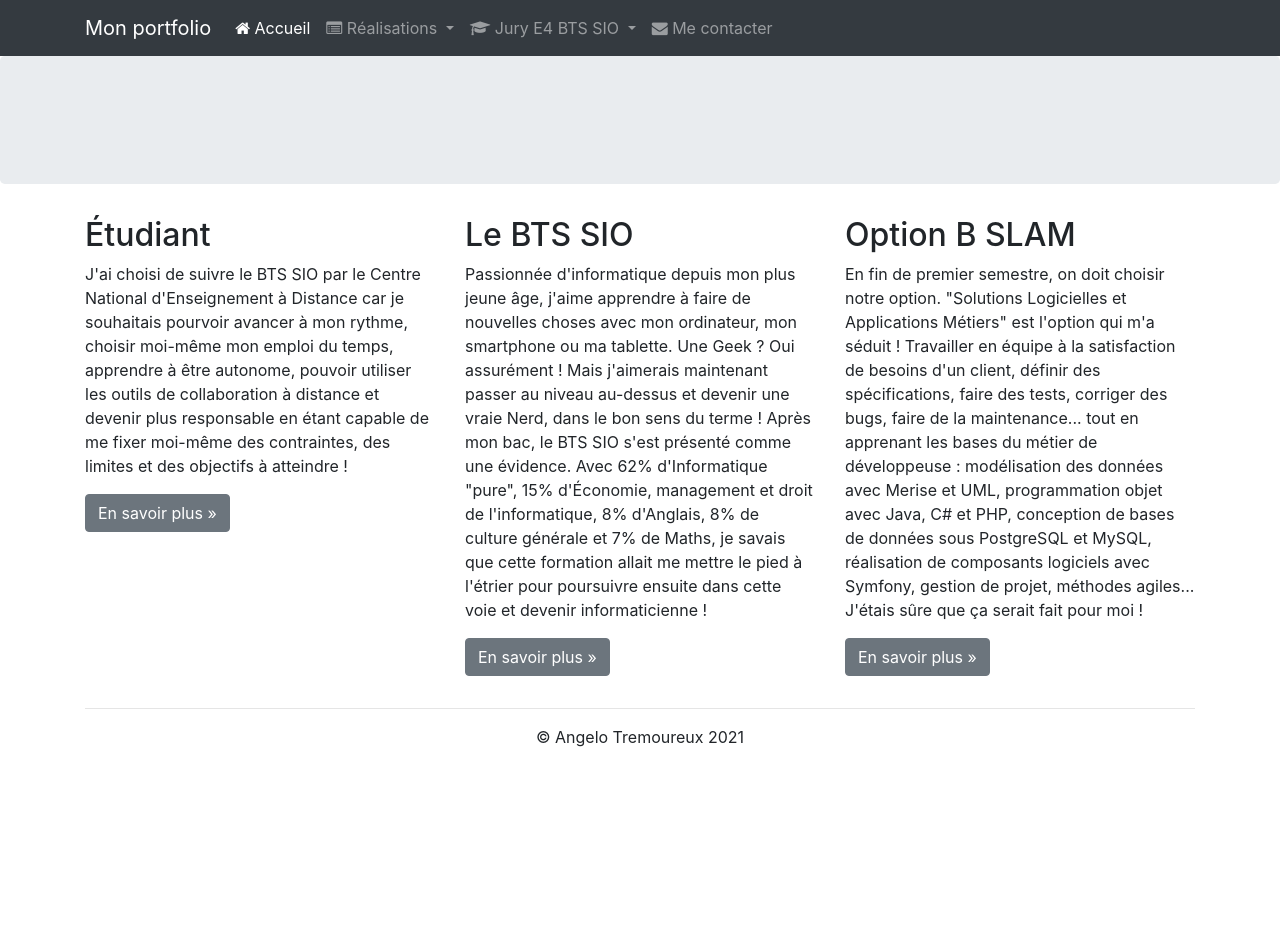
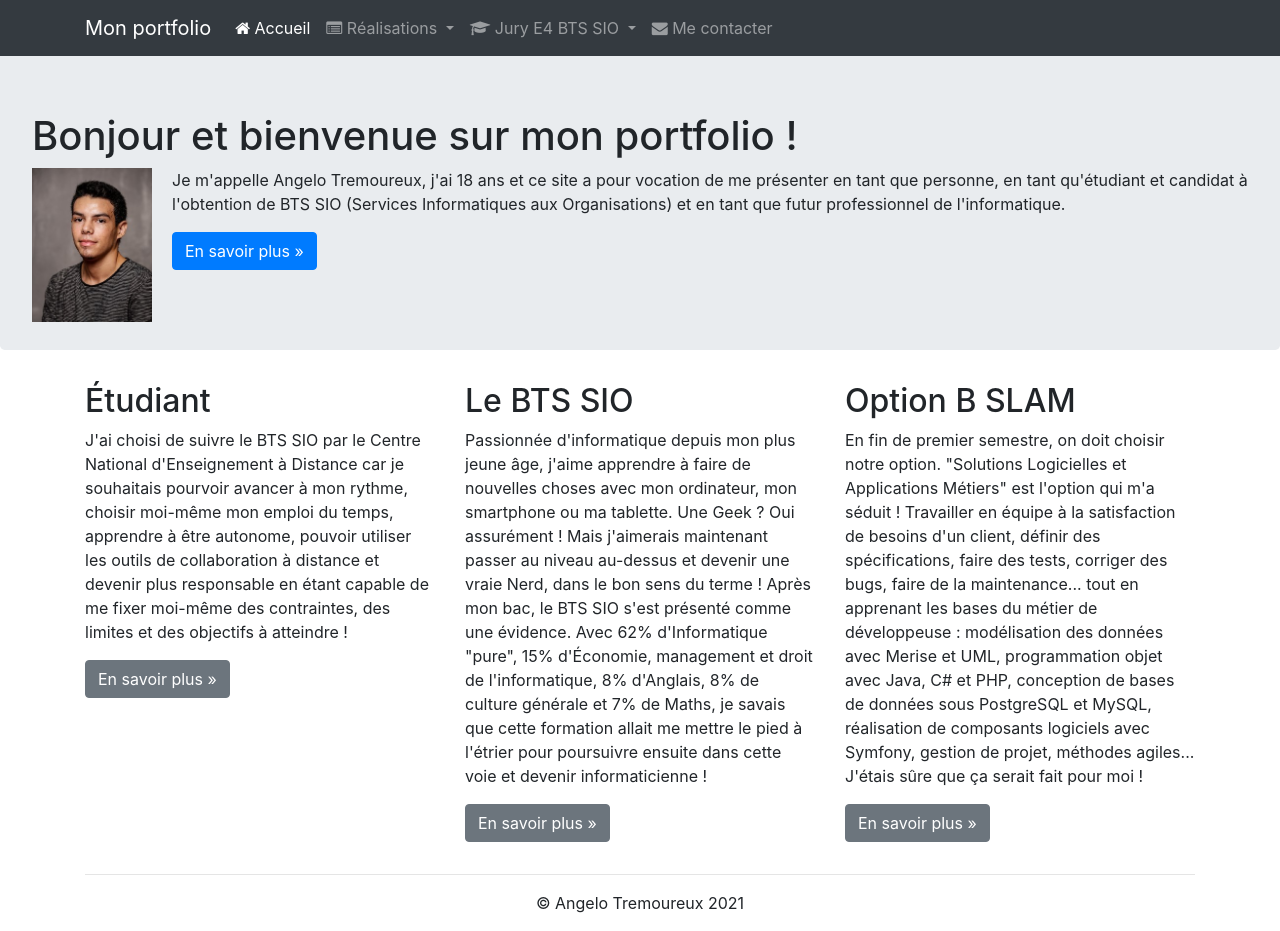
Before and after one commit to AngeloTmx/angelotmx.github.io, a plain HTML site: page index.html in a window 1280 px wide. Before the commit the page ends 800 px from the top, so only its background shows below. Drawn offline with nearby package versions, Linux system fonts and the light colour scheme.

Commit message:
Ajout d'une description et une image de profile Task #6 - Ajout d'une description

```diff
--- a/index.html
+++ b/index.html
@@ -13,6 +13,7 @@
         <script src="https://cdn.jsdelivr.net/npm/bootstrap@4.6.0/dist/js/bootstrap.bundle.min.js" integrity="sha384-Piv4xVNRyMGpqkS2by6br4gNJ7DXjqk09RmUpJ8jgGtD7zP9yug3goQfGII0yAns" crossorigin="anonymous"></script>
         <link href="https://maxcdn.bootstrapcdn.com/font-awesome/4.7.0/css/font-awesome.min.css" rel="stylesheet">
         <title>Portfolio d'Angelo Tremoureux (BTS SIO 2021)</title>
+        <link href="style.css" rel="stylesheet" type="text/css"/>
     </head>
     <body>
         <nav class="navbar navbar-dark bg-dark fixed-top navbar-expand-md">
@@ -119,11 +120,23 @@
             </div>
             <!-- Navbar content -->
         </nav>
-
-        <h1>Bonjour et bienvenue sur mon portfolio !</h1>
+        <br/><br/>
 
 
-        <div class="jumbotron"></div> <!-- Emplacement pour le contenu principal de la page -->
+
+        <div class="jumbotron">
+            <h1>Bonjour et bienvenue sur mon portfolio !</h1>
+            <img id="photo" src="images/AngeloTremoureux.jpg" alt="Photo"/>
+            <p id="info">
+                Je m'appelle Angelo Tremoureux, j'ai 18 ans et ce site a pour vocation de me présenter en tant que personne, en tant qu'étudiant
+                et candidat à l'obtention de BTS SIO (Services Informatiques aux Organisations) et en tant
+                que futur professionnel de l'informatique.
+            </p>
+            <p>
+                <a class="btn btn-primary" href="https://github.com/AngeloTremoureux/angelotremoureux.github.io" target="_blank" role="button">En savoir plus »</a>
+            </p>
+
+        </div> <!-- Emplacement pour le contenu principal de la page -->
         <footer>
             <div class="container">
                 <div class="row">
--- /dev/null
+++ b/style.css
@@ -0,0 +1,5 @@
+#photo {
+    float: left;
+        width: 120px;
+        margin-right: 20px;
+}
```
Also changed, not shown: css/images/Red-Rating-Stars.png (added), css/images/ligne.png (added), images/AmeliaPilou.jpg (added), images/AngeloTremoureux.jpg (added), images/MVC.png (added), images/adapters.png (added), images/cv/github2-dreamstale35.png (added), images/cv/instagram-dreamstale43.png (added), images/cv/linkedin-dreamstale45.png (added), images/cv/mail-dreamstale47.png (added), images/cv/skype-dreamstale61.png (added), images/cv/twitter-dreamstale71.png (added), images/ihmcoach.png (added).
